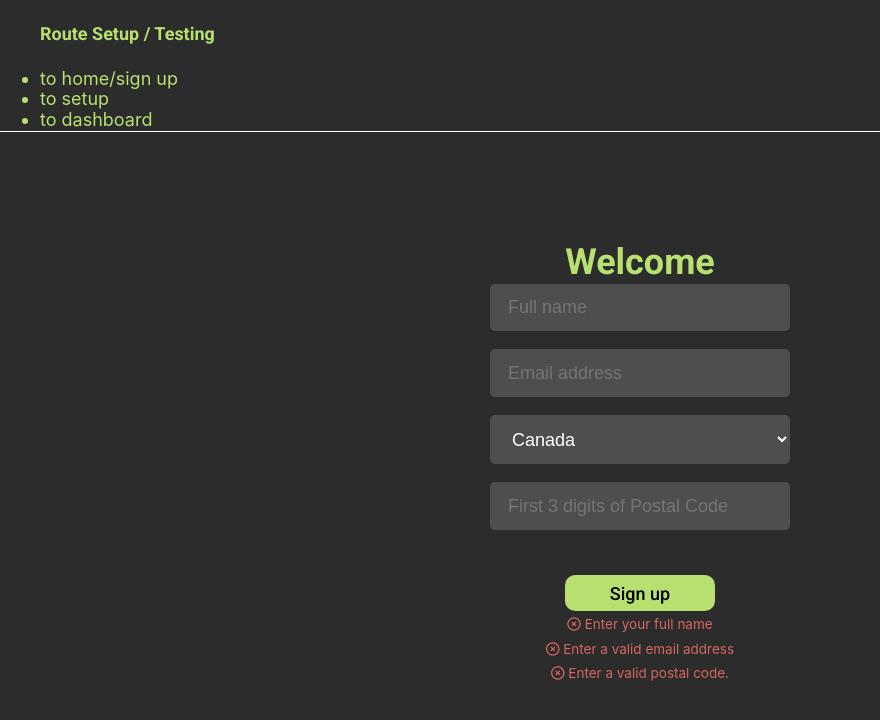
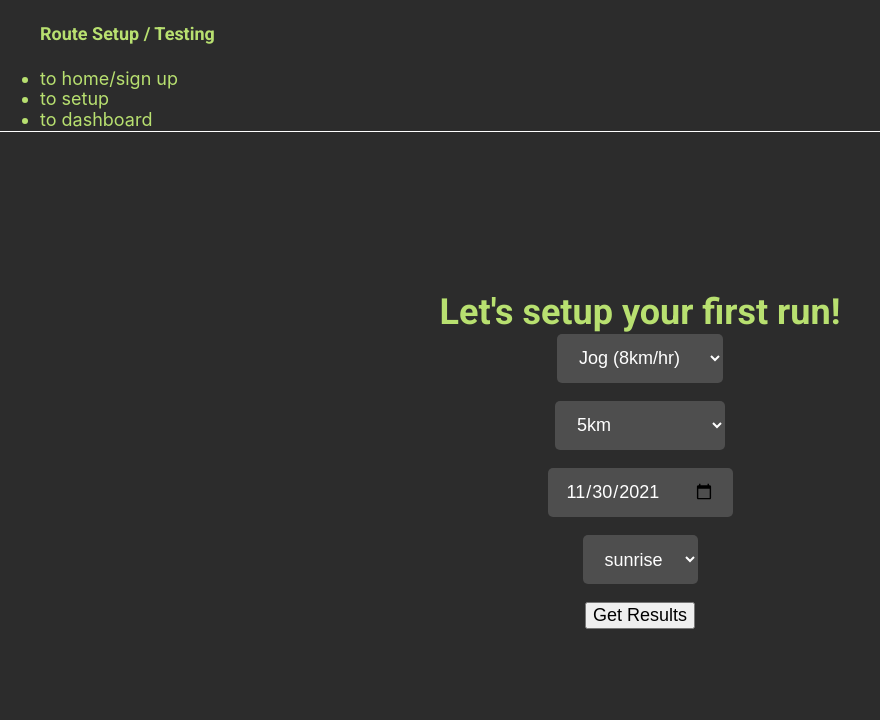
Before and after one commit to Chimbuken/sun-run, a React (Create React App) app: page /settingUpRun/1 in a window 1280 px wide. Shown: the top 720 px of the page, without its empty margins (0-880 px from the left). Built offline with nearby package versions, Linux system fonts and the light colour scheme; no server answers; the database is empty.

Commit message:
made run setup drier

```diff
--- a/src/App.js
+++ b/src/App.js
@@ -5,6 +5,7 @@ import RunSetup from './components/RunSetup';
 import Dashboard from './components/Dashboard';
 import EditRun from './components/EditRun';
 import Settings from './components/Settings';
+import SettingUpRun from './components/SettingUpRun';
 
 function App() {
   return (
@@ -19,6 +20,7 @@ function App() {
         <Route path="/" element={<SignUp />} />
         <Route path="*" element={<SignUp />} />
         <Route path="/setup/:userId" element={<RunSetup />} />
+        <Route path="/settingUpRun/:userId" element={<SettingUpRun />} />
         <Route path="/settings/:userId" element={<Settings />} />
         <Route path="/editRun/:userId/:runId" element={<EditRun />} />
         <Route path="/dashboard/:userId" element={<Dashboard />} />
--- a/src/components/RunSetup.js
+++ b/src/components/RunSetup.js
@@ -296,7 +296,6 @@ function RunSetup() {
 
     <main className="card-full">
     <section className="runSetupPage signup-form wrapper">
-
       {
         showForm === true ?
       <>
--- /dev/null
+++ b/src/components/SettingUpRun.js
@@ -0,0 +1,193 @@
+import React, {useState, useEffect} from 'react'
+import { useParams, useNavigate } from 'react-router-dom'
+import axios from 'axios'
+import moment from 'moment'
+import firebase from '../firebase';
+import runType from './runType';
+import {convertH2M, convertM2H} from './runType.js'
+import { v4 as uuidv4 } from 'uuid';
+
+function SettingUpRun() {
+    let navigate = useNavigate();
+
+    const {userId} = useParams()
+      // handleChange targets User's choice of Pace and Distance
+    const today = new Date();
+    const [showResult, setShowResult]=useState(false)
+    const [showForm, setShowForm] =useState(true)
+    const [user, setUser]=useState({})
+    const [firstRun, setFirstRun] = useState({
+    pace :'Jog',
+    distance: '5km',
+    date: moment(today).format('YYYY-MM-DD'), //be default the value will be the current date
+    timeOfDay:'sunrise'
+    })
+    const [runResults, setRunResults]= useState({})
+
+    const handleChange = (e)=>{
+        const {id, value} = e.target;
+        setFirstRun({...firstRun, [id]:value})
+    }
+    const getSunTime =(e)=>{
+        e.preventDefault()
+        console.log(firstRun)
+        // getting the total run time for the selected distance
+        const totalTime = runType(firstRun)
+        console.log(`TotalTime to ${firstRun.pace} a ${firstRun.distance} is ${totalTime} mins`, )
+        axios({
+            url: `https://api.sunrise-sunset.org/json?lat=${firstRun.lat}=${firstRun.long}=${firstRun.date}`,
+            method: "GET",
+            dataResponse: "json",
+        }).then((response) => {
+            const sunrise = response.data.results.sunrise;
+            const sunset = response.data.results.sunset;
+            let startTime;
+            if( firstRun.timeOfDay === "sunrise" ){
+                const sunriseInMinute = convertH2M(sunrise);
+                const startingTime = sunriseInMinute - totalTime/2
+                startTime=convertM2H(startingTime, "sunrise")
+            }else {
+                const sunsetInMinute = convertH2M(sunset);
+                const startingTime = sunsetInMinute - totalTime/2
+                startTime=convertM2H(startingTime, "sunset")
+            }
+            console.log(`${firstRun.timeOfDay} is at ${firstRun.timeOfDay==="sunrise" ? sunrise : sunset } so you should start your ${firstRun.pace} by ${startTime} to cover ${firstRun.distance}`);
+            setRunResults({
+                ...firstRun,
+                sunTime: firstRun.timeOfDay === "sunrise"? sunrise : sunset,
+                departureTime: startTime,
+                runDuration: totalTime
+            })
+            setShowResult(true)
+            setShowForm(false)
+        })
+    }
+    const confirmRun = async()=>{
+        const runId = uuidv4();
+
+        console.log(runResults)
+        if(user.runs){
+            const newRun ={
+                id: runId,
+                pace: runResults.pace,
+                distance: runResults.distance,
+                timeOfDay: runResults.timeOfDay,
+                date: runResults.date,
+                departureTime: runResults.departureTime,
+                runDuration: runResults.runDuration,
+                suntime: runResults.sunTime,
+                completed: false
+            }
+            let usersCurrenRunArray = [...user.runs]
+            usersCurrenRunArray.push(newRun)
+            const updateUsersRun={
+                runs: usersCurrenRunArray
+            }
+            await firebase.database().ref(`/sample/${userId}`).update(updateUsersRun);
+            navigate(`/dashboard/${userId}`);
+
+        }else {
+            const runObj ={
+                runs:[
+                    {
+                        id: runId,
+                        pace: runResults.pace,
+                        distance: runResults.distance,
+                        timeOfDay: runResults.timeOfDay,
+                        date: runResults.date,
+                        departureTime: runResults.departureTime,
+                        runDuration: runResults.runDuration,
+                        suntime: runResults.sunTime,
+                        completed: false
+                    }
+                ]
+            }
+            await firebase.database().ref(`/sample/${userId}`).update(runObj);
+            navigate(`/dashboard/${userId}`);
+        }
+    }
+    useEffect(() => {
+        firebase.database().ref(`/sample/${userId}`).on('value', (response) => {
+    const data = response.val();
+    console.log('data: ', data)
+    setUser({...data})
+    setFirstRun({...firstRun, lat: data.coords.lat, long: data.coords.long})
+    })
+    }, [])
+
+    return (
+        <main className="card-full">
+            <section className="runSetupPage signup-form wrapper">
+                {
+                    showForm?
+                    <>
+                        {user.runs?
+                            <h1>Add New Run</h1> : <h1>Let's setup your first run!</h1>
+                        }
+
+                        <form action="" onSubmit={getSunTime}>
+                            <div>
+                                <label htmlFor="pace" className="sr-only">Pace</label>
+                                <select name="pace" id="pace" value={firstRun.pace} onChange={handleChange}>
+                                    <option value="Jog">Jog (8km/hr)</option>
+                                    <option value="Run">Run (16km/h)</option>
+                                </select>
+                            </div>
+                            <div>
+                                <label htmlFor="distance" className="sr-only">Distance</label>
+                                <select name="distance" id="distance" value={firstRun.distance} onChange={handleChange}>
+                                    <option value="5km">5km</option>
+                                    <option value="10km">10km</option>
+                                    <option value="Half Marathon">Half Marathon</option>
+                                    <option value="Marathon">Marathon</option>
+                                </select>
+                            </div>
+                            <div>
+                                <label htmlFor="date" className="sr-only">Start date:</label>
+                                <input type="date" id="date" name="date"
+                                onChange={handleChange}
+                                value={firstRun.date}
+                                min={moment(today).format('YYYY-MM-DD')}/>
+                            </div>
+                            <div>
+                                <label htmlFor="timeOfDay" className="sr-only">Select Time of Day</label>
+                                <select name="timeOfDay" id="timeOfDay" value={firstRun.timeOfDay} onChange={handleChange}>
+                                    <option value="sunrise">sunrise</option>
+                                    <option value="sunset">sunset</option>
+                                </select>
+                            </div>
+                            <button style={{color: 'black'}}>Get Results</button>
+                        </form>
+                    </>
+                    : null
+                }
+
+                {showResult ?
+                <div  className='runResults flex-column'>
+                    <h3>Here's what we got for you:</h3>
+                    {
+                        runResults ?
+                        <>
+                            <div>
+                                <h4>{moment(runResults.date).format('dddd')}</h4>
+                                <h4>{runResults.date}</h4>
+                                <p>Departure Time:  {runResults.departureTime}</p>
+                                <p>{runResults.sunTime === "sunrise"? "sunrise" : "sunset"  }: {runResults.sunTime}</p>
+                            </div>
+                        </>
+                        : null
+                    }
+                    <div className="select-box">
+                        <button id='confirmRun' className="btn-red"  style={{color: 'black'}} onClick={confirmRun}>Save Run</button>
+                        <button id='editRun' className="btn-red" onClick={()=>setShowForm(true)}>Edit Run</button>
+
+                    </div>
+                </div>
+                : null}
+
+            </section>
+        </main>
+    )
+}
+
+export default SettingUpRun
--- a/src/components/SignUp.js
+++ b/src/components/SignUp.js
@@ -173,7 +173,7 @@ function SignUp() {
           dbRef.update(userObj);
 
           // check to see if userObj was updated
-          navigate(`/setup/${userObj.uid}`)
+          navigate(`/settingUpRun/${userObj.uid}`)
         })
         .catch((err) => {
           setIsBackendValid(false)
--- a/src/components/UsersCalendar.js
+++ b/src/components/UsersCalendar.js
@@ -43,7 +43,7 @@ function UsersCalendar(props) {
         console.log(
             'add new run'
         )
-        navigate(`/setup/${userId}`)
+        navigate(`/settingUpRun/${userId}`)
     }
     const settings =(e)=>{
         e.preventDefault()
--- /dev/null
+++ b/src/components/runType.js
@@ -0,0 +1,48 @@
+import React from 'react'
+
+const runType =(object)=>{
+    let totalTime
+    // Logic for Jog Choice
+    if(object.pace ==="Jog" ){
+        if(object.distance === '5km'){
+        totalTime = 37.5
+        }
+        if(object.distance === '10km'){
+        totalTime = 75
+        }
+        if(object.distance === 'Half Marathon'){
+        totalTime = 157.5
+        }
+        if(object.distance === 'Marathon'){
+        totalTime = 315
+        }
+    }
+    // Logic for Run Choice
+    if(object.pace ==="Run"){
+        if(object.distance === '5km'){
+        totalTime = 18.75
+        }
+        if(object.distance === '10km'){
+        totalTime = 37.5
+        }
+        if(object.distance === 'Half Marathon'){
+        totalTime = 78.75
+        }
+        if(object.distance === 'Marathon'){
+        totalTime = 157.5
+        }
+    }
+    return totalTime
+}
+export const convertH2M=(timeInHour)=>{
+    let timeParts = timeInHour.split(":");
+    return Number(timeParts[0]) * 60 + Number(timeParts[1]);
+}
+export const convertM2H=(timeInMinute, sunTime)=>{
+    let hours = (timeInMinute / 60);
+    let rhours = Math.floor(hours);
+    let minutes = (hours - rhours) * 60;
+    let rminutes = Math.round(minutes);
+    return  rhours + ":" + (rminutes<10? `0${rminutes}` : rminutes) + (sunTime==="sunrise" ? ' AM' : ' PM');
+}
+export default runType
```
